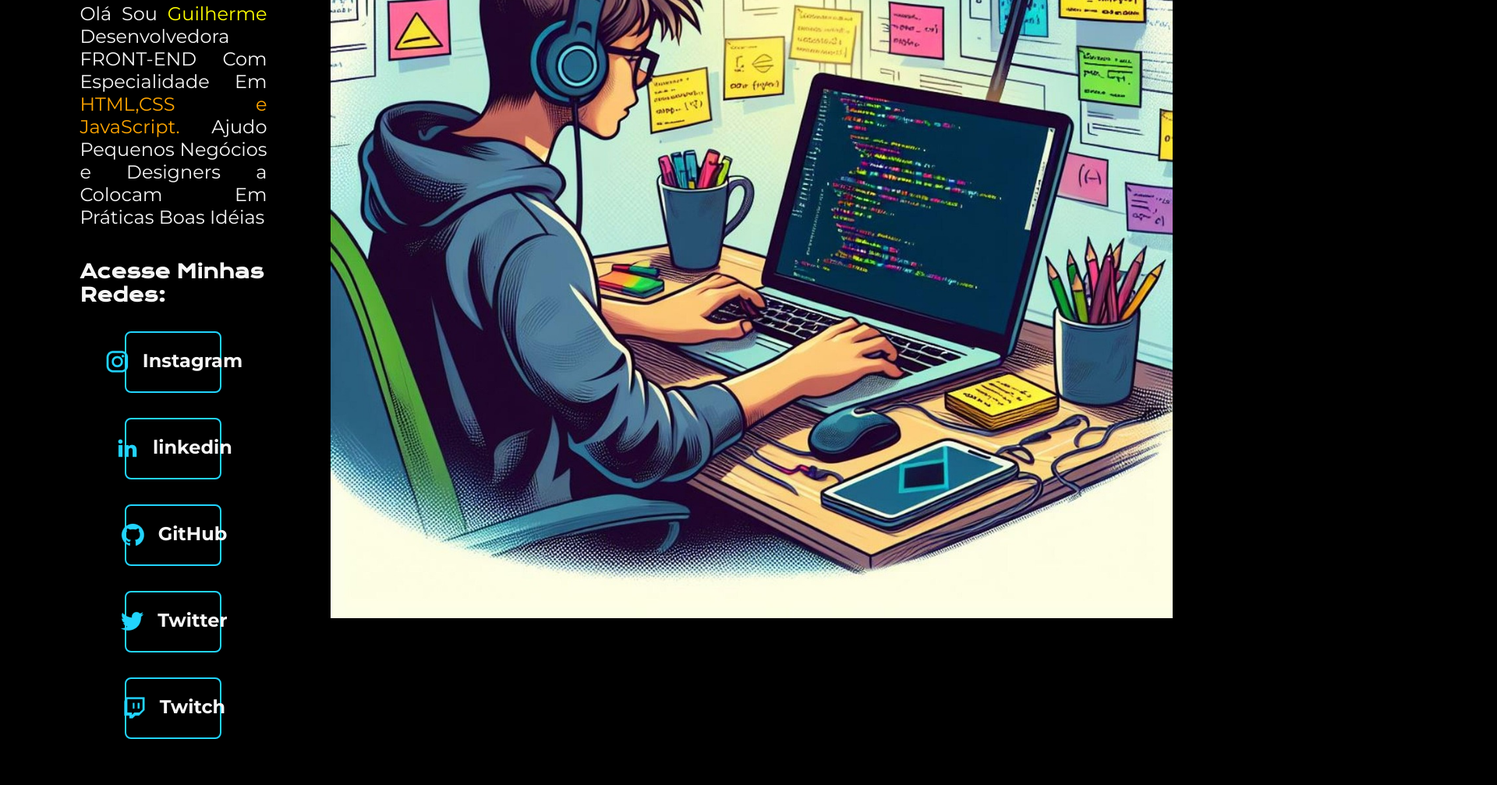
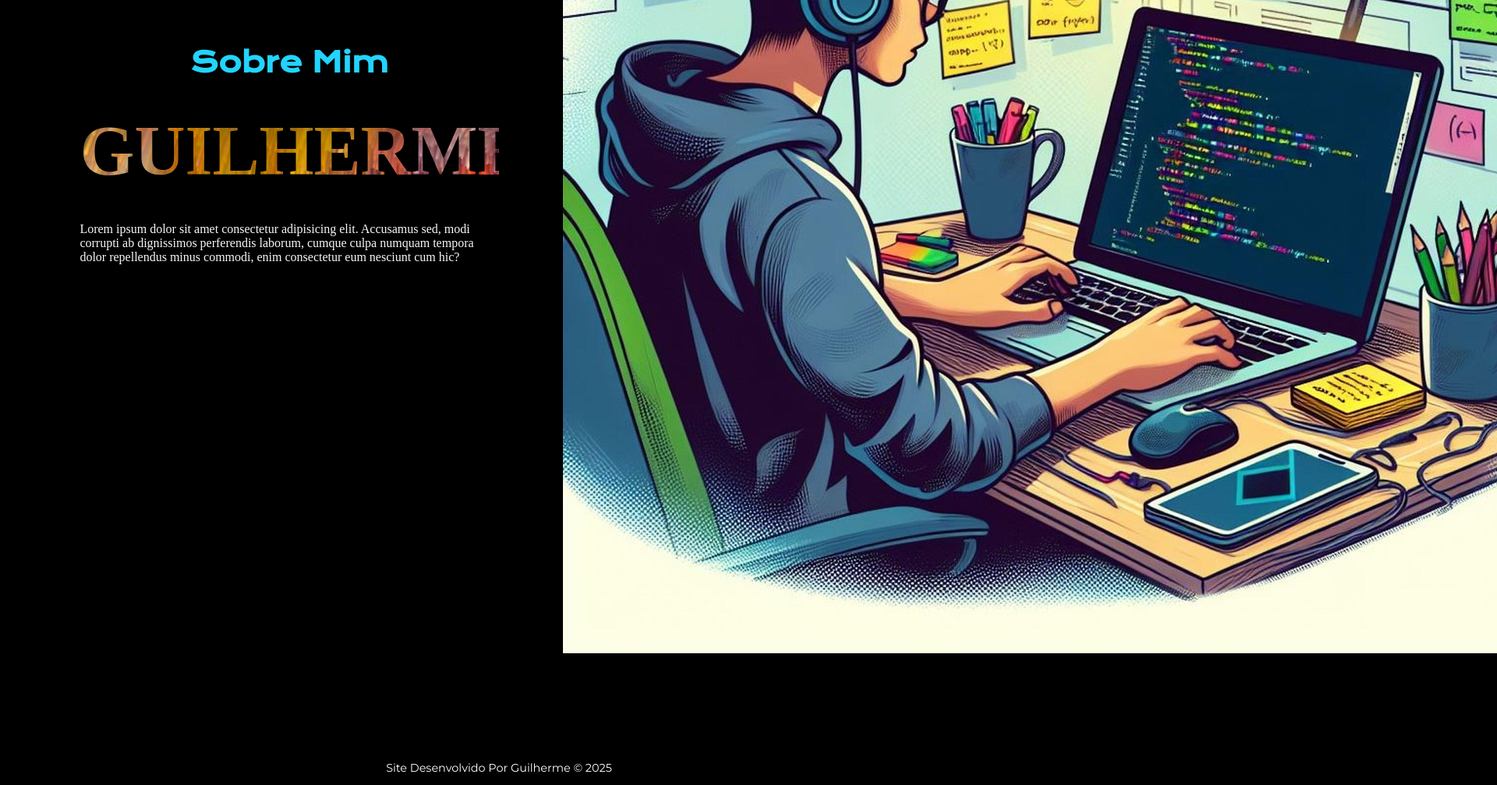
Before and after one commit to Galen986/Portfolio2, a plain HTML site: page index.html in a window 1280 px wide. Shown: the part 625-1632 px from the top of the page at 78% size, 1920 px wide, since content can reach past the window. Drawn offline with nearby package versions, Linux system fonts and the light colour scheme; a script that the page names is missing; files whose address does not match are found by name; a web font is replaced by a local one.

Commit message:
Atualizar o index.html

```diff
--- a/index.html
+++ b/index.html
@@ -3,33 +3,34 @@
 <head>
     <meta charset="UTF-8">
     <meta name="viewport" content="width=device-width, initial-scale=1.0">
-    <title>Projeto</title>
+    <title>Sobre Mim</title>
     <link rel="stylesheet" href="./styles/estilos.css"><!-- link para o arquivo CSS -->
 </head>
 <body>
     <header class="cabecalho"><!-- classe para o cabeçalho -->
         <nav class="cabecalho-menu"><!-- classe para o menu -->
-        <a class="menu-link" href="index.html">Pagina Principal </a><!-- link para a pagina principal -->
-        <a class="menu-link" href="sobre.html">Sobre Mim</a><!-- link para a pagina sobre -->
-        <a class="menu-link" href="curriculo.html">Currículo</a><!-- link para a pagina do currículo -->
+            <a class="menu-link" href="index.html">Página Principal</a><!-- link para a página principal -->
+            <a class="menu-link" href="sobre.html">Sobre Mim</a><!-- link para a página sobre -->
+            <a class="menu-link" href="curriculo.html">Currículo</a><!-- link para a página do currículo -->
         </nav>
     </header> <!-- cabeçalho do site -->
+
     <main class="apresentacao"><!-- classe para o elemento main -->
         <section class="apresentacao-conteudo"><!-- classe para o elemento section -->
-    <h1 class="apresentacao-titulo">Eleve Seu Negócio Digital a Outra o Nível Com Um FRONT-END De Qualidade</h1>
-    <p class="apresentacao-paragrafo">Olá  Sou <span class="fundo">Guilherme</span> Desenvolvedora FRONT-END Com Especialidade Em <span class="destaque">HTML,CSS e JavaScript.</span> Ajudo Pequenos Negócios e Designers a Colocam Em Práticas Boas Idéias</p>
-    <div class="apresentacao-links">
-    <h2 class="apresentacao-links-subtitulo">Acesse Minhas Redes:</h2>
-    <a class="apresentacao-links2"   href="https://www.instagram.com" target="_blank"><img src="./imagens/instagram.png">Instagram</a><!-- link para o instagram -->
-    <a class="apresentacao-links2"   href="https://www.linkedin.com"  target="_blank"><img src="./imagens/linkedin.png">linkedin</a><!-- link para o linkedin -->
-    <a class="apresentacao-links2"   href="https://github.com"        target="_blank"><img src="./imagens/github.png">GitHub</a><!-- link para o github -->
-    <a class="apresentacao-links2"   href="https://www.twitter.com"   target="_blank"><img src="./imagens/twitter.png">Twitter</a><!-- link para o twitter -->
-    <a class="apresentacao-links2"   href="https://www.twitch.tv/"    target="_blank"><img src="./imagens/twitch.png">Twitch</a><!-- link para o twitch -->
-    </div>
+            <h1 class="apresentacao-titulo">Sobre Mim</h1>
+            <h2 class="imagem">GUILHERME</h2>
+            <p class="conteudo-texto1">
+                Lorem ipsum dolor sit amet consectetur adipisicing elit. Accusamus sed, modi corrupti ab dignissimos
+                perferendis laborum, cumque culpa numquam tempora dolor repellendus minus commodi, enim consectetur eum
+                nesciunt cum hic?
+            </p>
         </section>
-    <img id="img-pricipal"   src="./imagens/Programador.jpg"alt="Guilherme" title="Desenvolvedora FRONT-END" width="1080" height="1080" class="apresentacao-imagem"><!-- imagem da desenvolvedora -->
+        <img id="img-principal" src="./imagens/Programador.jpg" alt="Guilherme"
+             title="Desenvolvedor FRONT-END" class="apresentacao-imagem"><!-- imagem do desenvolvedor -->
     </main>
-    <footer>Site Desenvolvedora Por Guilherme © 2025</footer><!-- rodapé do site -->
+
+    <footer class="rodape">Site Desenvolvido Por Guilherme © 2025</footer><!-- rodapé do site -->
+
     <script src="script.js"></script>
 </body>
 </html>
```
Lines whose indentation alone changed are shown as unchanged.
